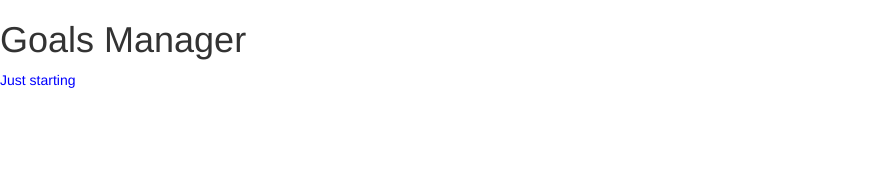
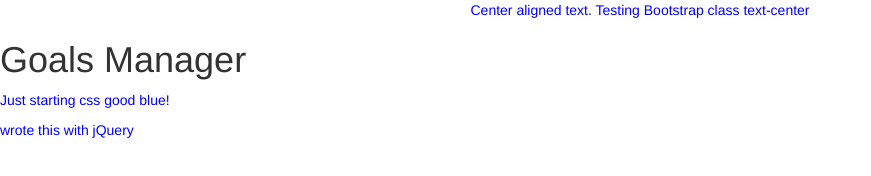
Before and after one commit to tcote19/goalsmanager, a plain HTML site: page calvin/index.html in a window 1280 px wide. Shown: the whole page, without its empty margins (0-871 px from the left). Drawn offline with nearby package versions, Linux system fonts and the light colour scheme.

Commit message:
get jquery working verify bootstrap working

```diff
--- a/calvin/index.html
+++ b/calvin/index.html
@@ -6,8 +6,10 @@
 	<link rel="stylesheet" href="https://maxcdn.bootstrapcdn.com/bootstrap/3.3.7/css/bootstrap.min.css" integrity="sha384-BVYiiSIFeK1dGmJRAkycuHAHRg32OmUcww7on3RYdg4Va+PmSTsz/K68vbdEjh4u" crossorigin="anonymous">
     </head>
     <body>
+        <p class="text-center">Center aligned text. Testing Bootstrap class text-center</p>
         <h1>Goals Manager</h1>
-        <p>Just starting</p>
+        <p>Just starting css good blue!</p>
+        <p class="selected"></p>
 	<script src="https://ajax.googleapis.com/ajax/libs/jquery/1.12.4/jquery.min.js"></script>
 	<script src="index.js"></script>
     </body>
--- a/calvin/index.js
+++ b/calvin/index.js
@@ -1,3 +1,6 @@
 $(document).ready(function(){
     console.log("the document is ready");
+    $selected = $('.selected');
+    $selected.html("wrote this with jQuery");
+    console.log($selected);
 });
```
